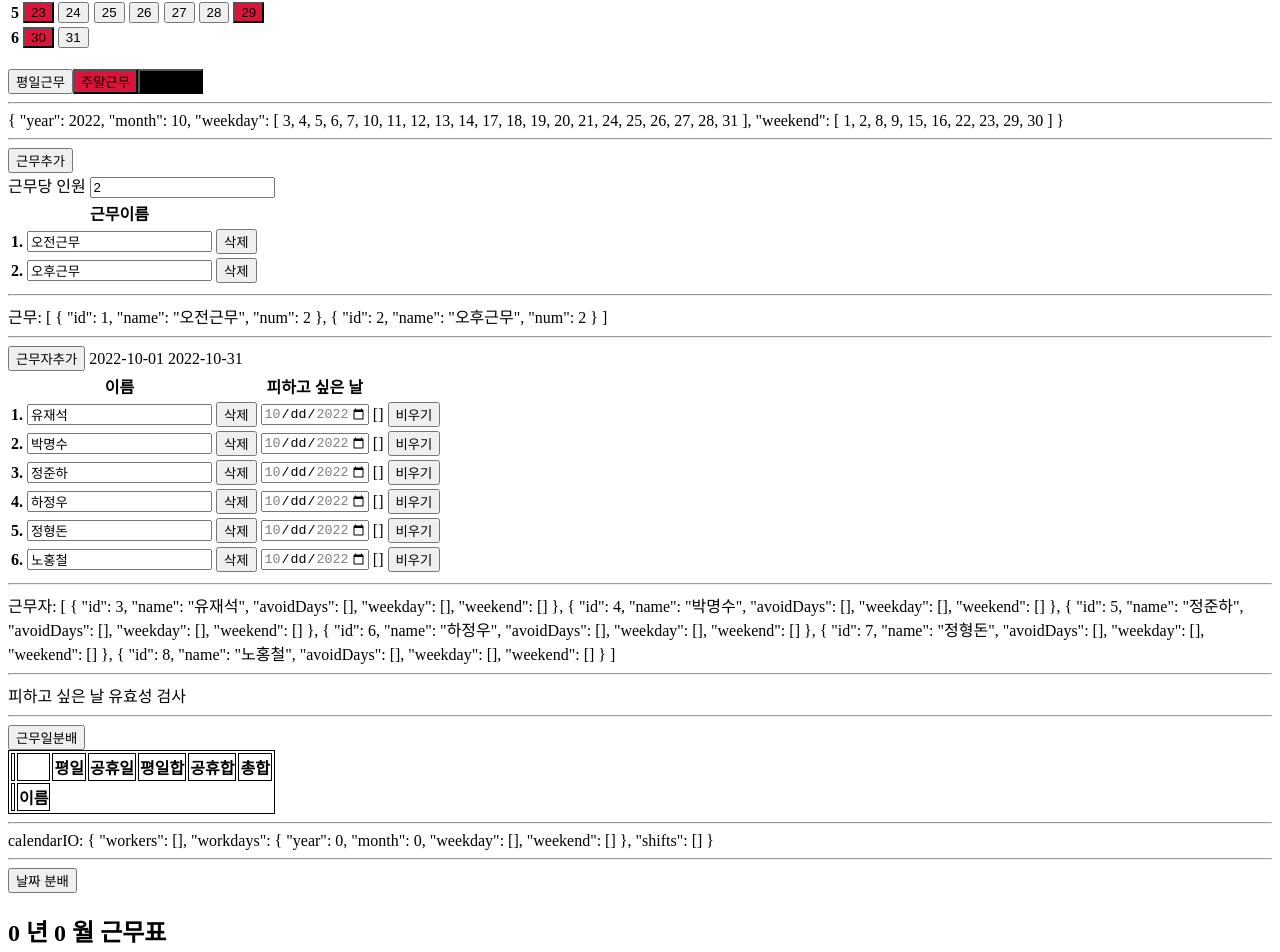
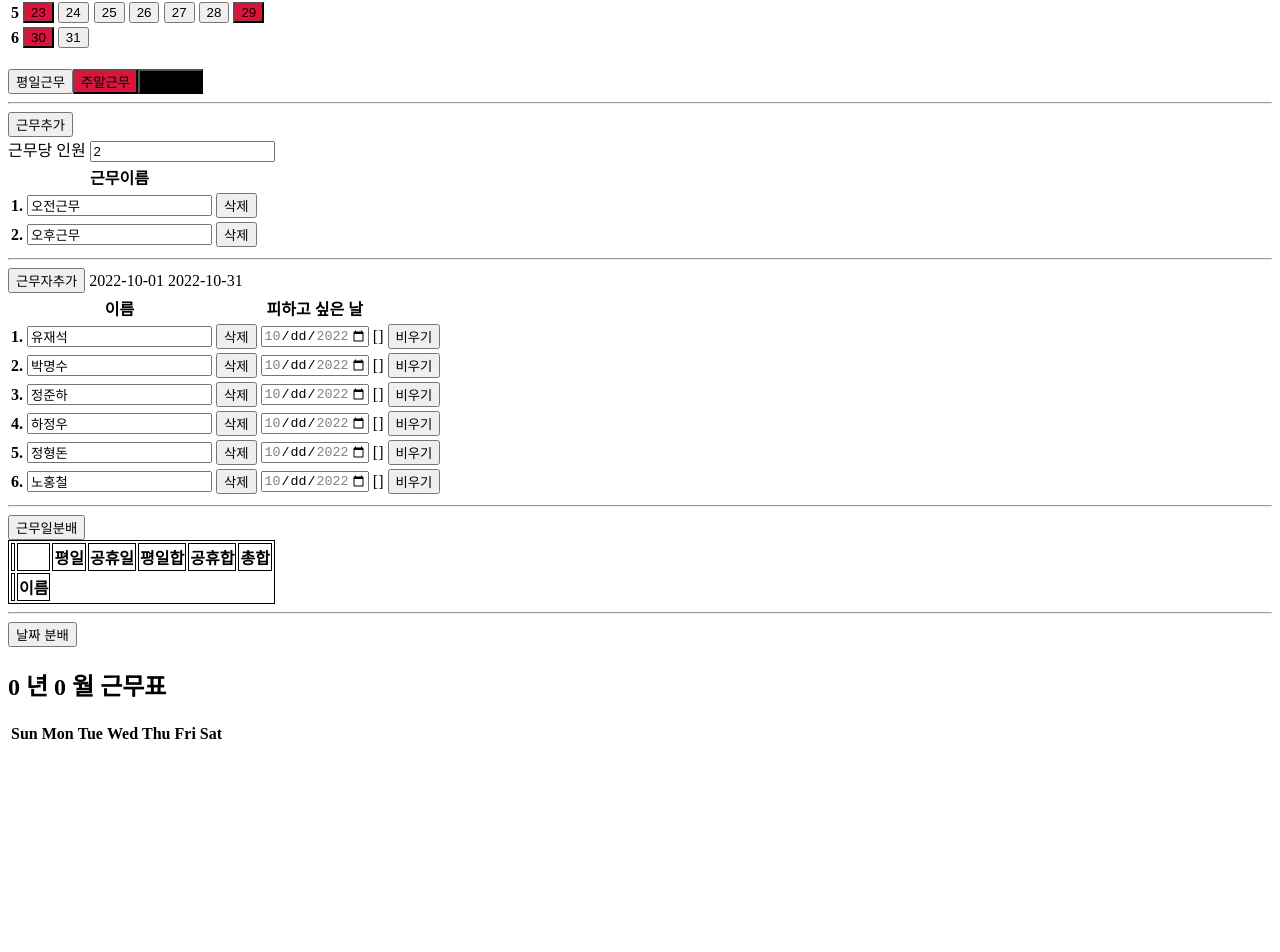
Before and after one commit to woajun/schedule-divider, a Vue app: page / in a window 1280 px wide. Shown: the part 156-1108 px from the top of the page. After the commit the page ends 910 px from the top, so only its background shows below. Built offline with nearby package versions, Linux system fonts and the light colour scheme.

Commit message:
remove annotations

```diff
--- a/src/App.vue
+++ b/src/App.vue
@@ -53,26 +53,16 @@ const setDistributed = (n:Worker[]) => {
 <template>
   <SpecifyDate @workdays="setWorkdays" />
   <hr>
-  {{ workdays }}
-  <hr>
   <SpecifyShifts @shifts="setShifts" />
-  <hr>
-  근무: {{ shifts }}
   <hr>
   <SpecifyWorker :year="workdays.year" :month="workdays.month" @workers="setWorkers" />
   <hr>
-  근무자: {{ workers }}
-  <hr>
-  피하고 싶은 날 유효성 검사
-  <hr />
   <DistributeWorking
     :workers="workers"
     :shifts="shifts"
     :workdays="workdays"
     @distributed="setDistributed"
   />
-  <hr>
-  calendarIO: {{ calendarIO }}
   <hr />
   <AssignSchedule :io="calendarIO" />
 </template>
--- a/src/components/AssignSchedule/AssignSchedule.vue
+++ b/src/components/AssignSchedule/AssignSchedule.vue
@@ -88,7 +88,7 @@ const iterateDate = (workdays: Workdays, workers: Worker[], s: Shift[]) => {
   } while (i < 1000 && kiwi !== 0);
 
   if (kiwi !== 0) {
-    alert('1000번 돌렸지만 실패했습니다 ㅠㅠ');
+    alert('1000가지 경우의 수에 실패했습니다 ㅠㅠ');
   }
   return result;
 };
```
